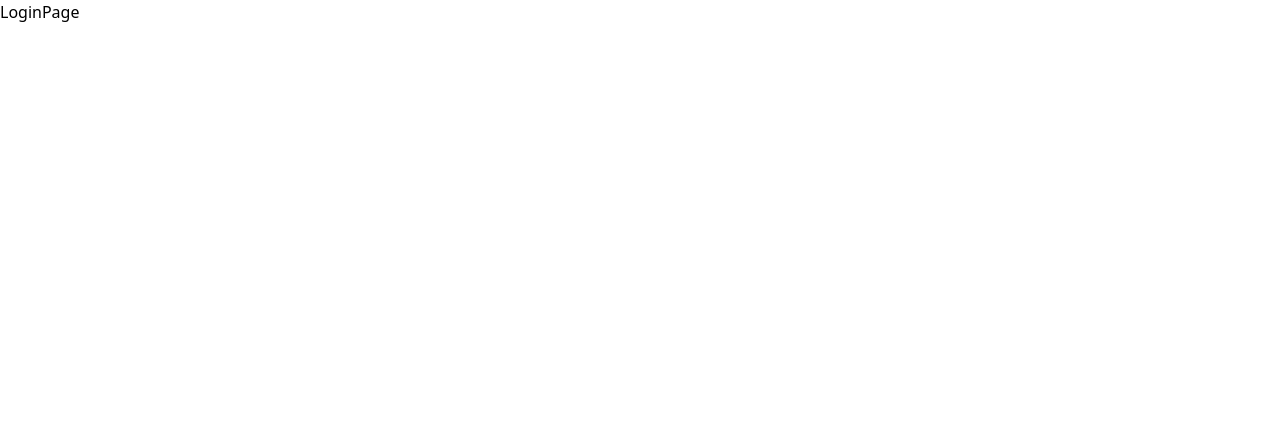
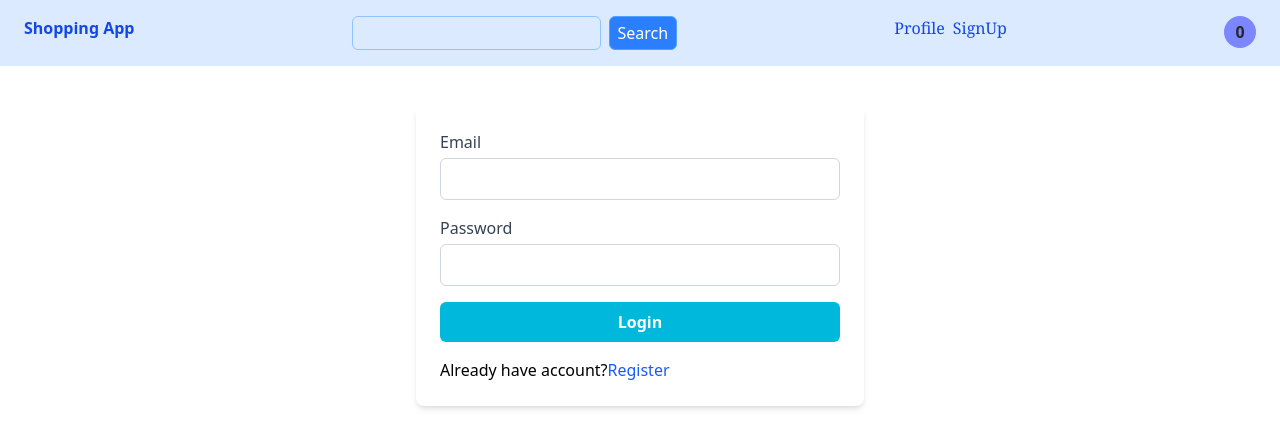
Before and after one commit to VenkateshKondapalli/frotend_shopping-App_basic, a React (Vite) app: page /login in a window 1280 px wide. Shown: the top 448 px of the page. Built offline with nearby package versions, Linux system fonts and the light colour scheme.

Commit message:
normal changes in react

```diff
--- a/package.json
+++ b/package.json
@@ -17,6 +17,7 @@
     "react-loading-skeleton": "^3.5.0",
     "react-router": "^7.6.3",
     "react-spinners": "^0.17.0",
+    "react-toastify": "^11.0.5",
     "tailwindcss": "^4.1.11"
   },
   "devDependencies": {
--- a/src/pages/LoginPage.jsx
+++ b/src/pages/LoginPage.jsx
@@ -1,7 +1,89 @@
+import { Link, useNavigate } from "react-router";
+import { NavBar } from "../components/NavBar";
+
 const LoginPage = () => {
+  const navigate = useNavigate();
+
+  const handleRegister = async (e) => {
+    e.preventDefault();
+    const email = e.target.email.value;
+    const password = e.target.password.value;
+    const obj = {
+      email,
+      password,
+    };
+    try {
+      const resp = await fetch(
+        `${import.meta.env.VITE_BACKEND_URL}/auth/login`,
+        {
+          method: "POST",
+          body: JSON.stringify(obj),
+          headers: {
+            "content-type": "application/json",
+          },
+        }
+      );
+      const result = await resp.json();
+      if (resp.status === 200) {
+        alert("registration successful");
+        navigate("/");
+      } else {
+        alert("resistration Error", result.message);
+      }
+    } catch (err) {
+      console.log("Internal server error ", err.message);
+    }
+  };
   return (
     <div>
-      <h1>LoginPage</h1>
+      <NavBar />
+      <div className="flex justify-center p-10">
+        <form
+          className="bg-white p-6 rounded-lg shadow-md w-full max-w-md space-y-4"
+          onSubmit={handleRegister}
+        >
+          <div>
+            <label className="block text-gray-700 mb-1" htmlFor="user-email">
+              Email
+            </label>
+            <input
+              id="user-email"
+              type="email"
+              name="email"
+              className="w-full border border-gray-300 rounded-md p-2 focus:outline-none focus:ring-2 focus:ring-cyan-400"
+              required
+            />
+          </div>
+
+          <div>
+            <label
+              className="block text-gray-700 mb-1 "
+              htmlFor="user-password"
+            >
+              Password
+            </label>
+            <input
+              id="user-password"
+              type="password"
+              name="password"
+              className="w-full border border-gray-300 rounded-md p-2 focus:outline-none focus:ring-2 focus:ring-cyan-400"
+              required
+            />
+          </div>
+          <button
+            type="submit"
+            className="w-full bg-cyan-500 hover:bg-cyan-600 text-white font-semibold py-2 px-4 rounded-md transition"
+          >
+            Login
+          </button>
+          <p>
+            <span>Already have account?</span>
+            <Link to="/signup" className="text-blue-600">
+              Register
+            </Link>
+          </p>
+        </form>
+      </div>
     </div>
   );
 };
--- a/src/pages/SignUpPage.jsx
+++ b/src/pages/SignUpPage.jsx
@@ -1,60 +1,112 @@
-import { NavBar } from "../components/NavBar";
+// import { Link, useNavigate } from "react-router";
+// import { NavBar } from "../components/NavBar";
 
-const SignUpPage = () => {
-  return (
-    <div>
-      <NavBar />
-      <div className="flex justify-center p-10">
-        <form className="bg-white p-6 rounded-lg shadow-md w-full max-w-md space-y-4">
-          <div>
-            <label className="block text-gray-700 mb-1">Name</label>
-            <input
-              type="text"
-              name="name"
-              className="w-full border border-gray-300 rounded-md p-2 focus:outline-none focus:ring-2 focus:ring-cyan-400"
-              required
-            />
-          </div>
+// const SignUpPage = () => {
+//   const navigate = useNavigate();
 
-          <div>
-            <label className="block text-gray-700 mb-1">Email</label>
-            <input
-              type="email"
-              name="email"
-              className="w-full border border-gray-300 rounded-md p-2 focus:outline-none focus:ring-2 focus:ring-cyan-400"
-              required
-            />
-          </div>
+//   const handleRegister = async (e) => {
+//     e.preventDefault();
+//     const email = e.target.email.value;
+//     const password = e.target.password.value;
+//     const obj = {
+//       email,
+//       password,
+//     };
+//     try {
+//       const resp = await fetch(
+//         `${import.meta.env.VITE_BACKEND_URL}/auth/signup`,
+//         {
+//           method: "POST",
+//           body: JSON.stringify(obj),
+//           headers: {
+//             "content-type": "application/json",
+//           },
+//         }
+//       );
+//       const result = await resp.json();
+//       if (resp.status === 201) {
+//         alert("registration successful");
+//         navigate("/login");
+//       } else {
+//         alert("resistration Error", result.message);
+//       }
+//     } catch (err) {
+//       console.log("Internal server error ", err.message);
+//     }
+//   };
 
-          <div>
-            <label className="block text-gray-700 mb-1">Password</label>
-            <input
-              type="password"
-              name="password"
-              className="w-full border border-gray-300 rounded-md p-2 focus:outline-none focus:ring-2 focus:ring-cyan-400"
-              required
-            />
-          </div>
+//   return (
+//     <div>
+//       <NavBar />
+//       <div className="flex justify-center p-10">
+//         <form
+//           onSubmit={handleRegister}
+//           className="bg-white p-6 rounded-lg shadow-md w-full max-w-md space-y-4"
+//         >
+//           {/* <div>
+//             <label className="block text-gray-700 mb-1">Name</label>
+//             <input
+//               type="text"
+//               name="name"
+//               className="w-full border border-gray-300 rounded-md p-2 focus:outline-none focus:ring-2 focus:ring-cyan-400"
+//               required
+//             />
+//           </div> */}
 
-          <div>
-            <label className="block text-gray-700 mb-1">Confirm Password</label>
-            <input
-              type="password"
-              name="confirmPassword"
-              className="w-full border border-gray-300 rounded-md p-2 focus:outline-none focus:ring-2 focus:ring-cyan-400"
-              required
-            />
-          </div>
+//           <div>
+//             <label className="block text-gray-700 mb-1" htmlFor="user-email">
+//               Email
+//             </label>
+//             <input
+//               id="user-email"
+//               type="email"
+//               name="email"
+//               className="w-full border border-gray-300 rounded-md p-2 focus:outline-none focus:ring-2 focus:ring-cyan-400"
+//               required
+//             />
+//           </div>
 
-          <button
-            type="submit"
-            className="w-full bg-cyan-500 hover:bg-cyan-600 text-white font-semibold py-2 px-4 rounded-md transition"
-          >
-            Sign Up
-          </button>
-        </form>
-      </div>
-    </div>
-  );
-};
-export { SignUpPage };
+//           <div>
+//             <label
+//               className="block text-gray-700 mb-1 "
+//               htmlFor="user-password"
+//             >
+//               Password
+//             </label>
+//             <input
+//               id="user-password"
+//               type="password"
+//               name="password"
+//               className="w-full border border-gray-300 rounded-md p-2 focus:outline-none focus:ring-2 focus:ring-cyan-400"
+//               required
+//             />
+//           </div>
+
+//           {/* <div>
+//             <label className="block text-gray-700 mb-1">Confirm Password</label>
+//             <input
+//               type="password"
+//               name="confirmPassword"
+//               className="w-full border border-gray-300 rounded-md p-2 focus:outline-none focus:ring-2 focus:ring-cyan-400"
+//               required
+//             />
+//           </div> */}
+
+//           <button
+//             type="submit"
+//             className="w-full bg-cyan-500 hover:bg-cyan-600 text-white font-semibold py-2 px-4 rounded-md transition"
+//           >
+//             Register
+//           </button>
+//           <p>
+//             <span>Already have account?</span>
+//             <Link to="/login" className="text-blue-600">
+//               Login here
+//             </Link>
+//           </p>
+//         </form>
+//       </div>
+//     </div>
+//   );
+// };
+// export { SignUpPage };
```
Also changed, not shown: 1 other file (tests, documents, lock files or other folders).
